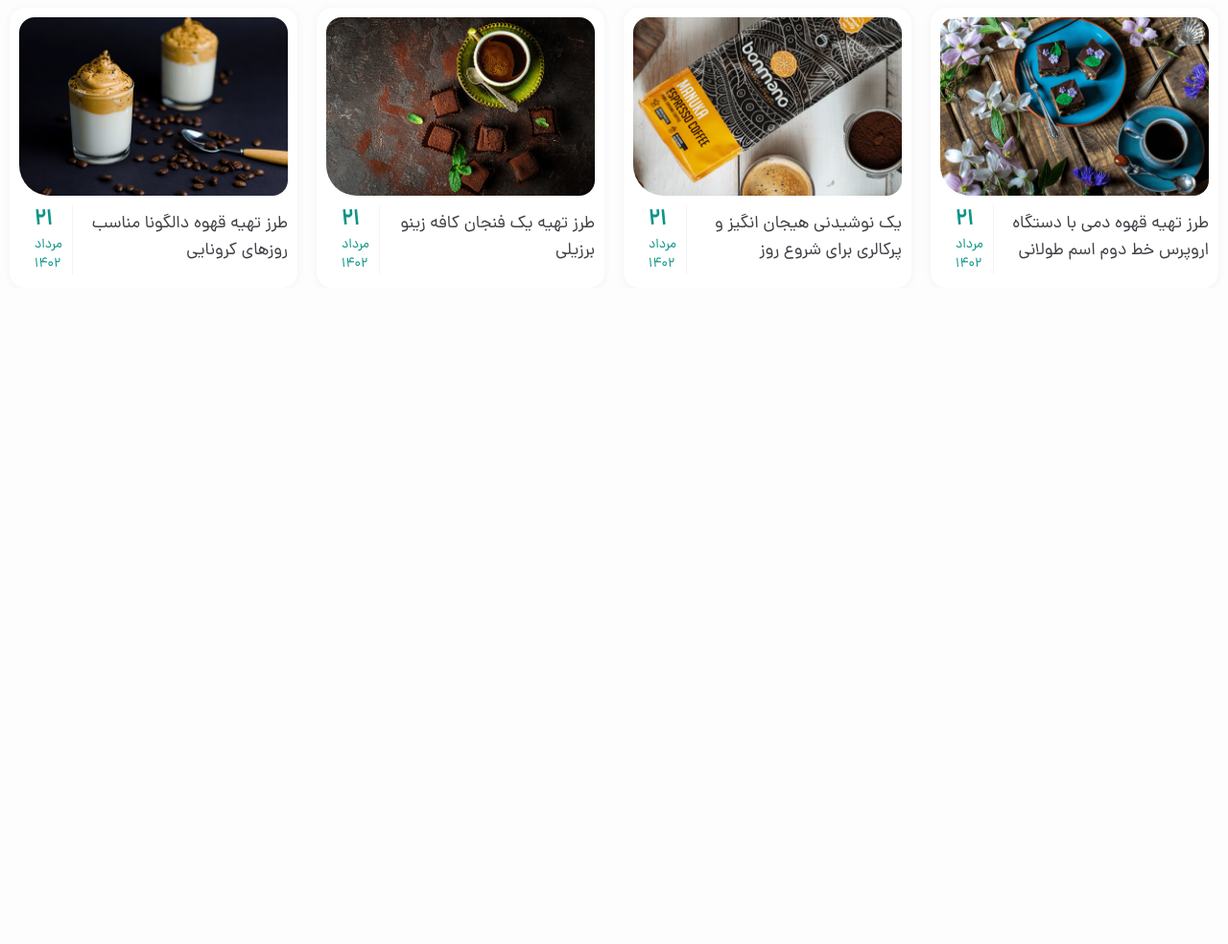
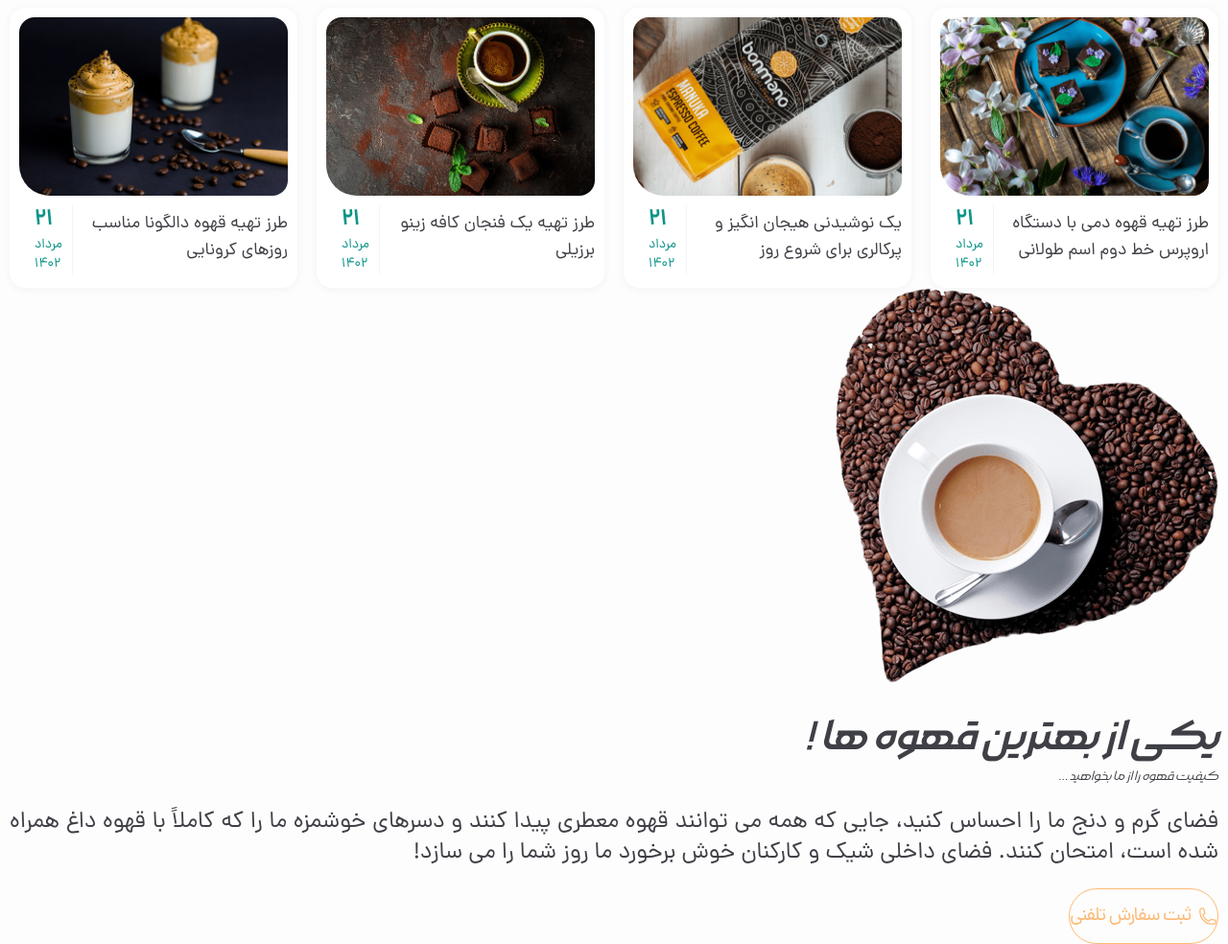
Before and after one commit to bardyavahydy/coffee-shop, a website: page index.html in a window 1280 px wide. Shown: the part 3880-4864 px from the top of the page at 96% size. Before the commit the page ends 4180 px from the top, so only its background shows below. Drawn offline with Linux system fonts and the light colour scheme.

Commit message:
creating contact us section

```diff
--- a/index.html
+++ b/index.html
@@ -157,6 +157,12 @@
             <path d="M97.2191 32.565C97.1608 32.8564 97.2191 33.2643 97.2774 33.614C97.3939 33.9054 97.3939 38.3928 97.3939 43.4631C97.3356 49.4075 97.5688 53.079 97.9767 53.5452C98.4429 54.128 100.658 54.3029 106.369 54.3029H114.178L115.169 52.2631C116.393 49.7571 115.985 49.2909 113.595 50.5148C112.43 51.0975 110.74 51.3889 108.758 51.2724L105.728 51.0975L105.553 47.7174L105.378 44.3955H108.234C111.206 44.3955 112.43 43.6962 112.43 41.9478C112.43 41.0737 111.905 40.8988 108.875 40.8988H105.378L105.553 38.1015C105.728 35.071 106.077 34.8961 110.798 35.8286C112.663 36.2365 113.071 36.12 113.595 35.071C114.994 32.4485 114.236 32.1571 105.436 32.1571C100.949 32.1571 97.2191 32.3319 97.2191 32.565Z"/>
             <path d="M119.307 41.8896C119.365 47.3094 119.598 52.2631 119.715 52.9625C120.006 54.3029 120.181 54.3029 128.223 54.3029H136.382L137.256 52.2631C138.364 49.524 138.364 49.524 135.974 50.5148C133.41 51.5638 128.515 51.6803 127.757 50.6313C127.466 50.2816 127.291 48.9995 127.349 47.8922C127.407 46.7849 127.524 45.5028 127.524 45.0949C127.582 44.6286 128.573 44.3955 130.438 44.3955C133.41 44.3955 134.984 43.3465 134.401 41.8313C134.168 41.2485 133.002 40.8988 130.671 40.7823L127.291 40.6074L127.116 38.5094C126.883 35.4789 127.932 34.7796 131.72 35.5955C134.401 36.1783 134.809 36.12 135.508 35.2458C135.974 34.663 136.266 33.7889 136.149 33.3226C136.033 32.6233 134.517 32.4485 127.582 32.2736L119.132 32.0988L119.307 41.8896Z"/>
         </symbol>
+
+        <!-- phone -->
+        <symbol xmlns="http://www.w3.org/2000/svg" id="phone-svg" fill="none" viewBox="0 0 24 24" stroke-width="1.5" stroke="currentColor">
+            <path stroke-linecap="round" stroke-linejoin="round" d="M2.25 6.75c0 8.284 6.716 15 15 15h2.25a2.25 2.25 0 0 0 2.25-2.25v-1.372c0-.516-.351-.966-.852-1.091l-4.423-1.106c-.44-.11-.902.055-1.173.417l-.97 1.293c-.282.376-.769.542-1.21.38a12.035 12.035 0 0 1-7.143-7.143c-.162-.441.004-.928.38-1.21l1.293-.97c.363-.271.527-.734.417-1.173L6.963 3.102a1.125 1.125 0 0 0-1.091-.852H4.5A2.25 2.25 0 0 0 2.25 4.5v2.25Z" />
+        </symbol>
+
 
     </svg>
 
@@ -2046,6 +2052,40 @@
                 </div>
             </div>
         </section>
+
+        <!-- contact-us-section -->
+        <section class="mt-7 mb-16 lg:my-28">
+            <div class="container">
+                <div class="lg:flex lg:gap-x-5">
+                    <div class="w-[200px] mx-auto mb-8 xs:w-64 md:w-[296px] lg:shrink-0 lg:mb-0">
+                        <img src="./public/imgs/contact.png" alt="contact" loading="lazy" class="w-full h-auto">
+                    </div>
+
+                    <div class="text-zinc-700 dark:text-white">
+                        <h2 class="title-section">یکی از بهترین قهوه ها !</h2>
+                        <p class="font-morabbaLight italic text-lg/8 mt-0.5 md:mt-1.5 md:text-3xl/[48px]">کیفیت قهوه را از ما بخواهید ...</p>
+
+                        <!-- dots -->
+                        <div class="flex gap-x-2.5 mt-5 mb-3.5 child:bg-zinc-700 child:dark:bg-gray-400 child:size-1 child:rounded-circle md:my-6">
+                            <span></span>
+                            <span></span>
+                            <span></span>
+                        </div>
+
+                        <p class="text-lg text-justify md:text-2xl">فضای گرم و دنج ما را احساس کنید، جایی که همه می توانند قهوه معطری پیدا کنند و دسرهای خوشمزه ما را که کاملاً با قهوه داغ همراه شده است، امتحان کنند. فضای داخلی شیک و کارکنان خوش برخورد ما روز شما را می سازد!</p>
+
+                        <a href="#" class="inline-flex items-center gap-x-2 text-orange-300 text-base py-3.5 px-6 mt-5 tracking-tightest border border-orange-300 rounded-full md:text-xl md:mt-6 md:border-2">
+                            <svg class="size-5 md:size-8">
+                                <use href="#phone-svg"></use>
+                            </svg>
+                            ثبت سفارش تلفنی
+                        </a>
+                    </div>
+                </div>
+            </div>
+        </section>
+
+
     </main>
 
     <script src="./libs/swiper/swiper-bundle.min.js"></script>
```
